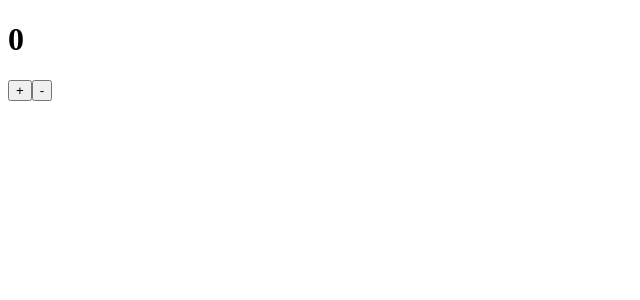
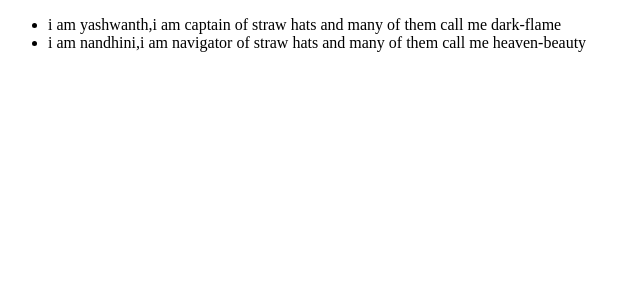
Before and after one commit to Yash-D-Wanth/vite, a React (Vite) app in the folder vite-project/: page / in a window 1280 px wide. Shown: the top 300 px of the page, without its empty margins (0-640 px from the left). Built offline with nearby package versions, Linux system fonts and the light colour scheme.

Commit message:
mapping and methods as props

```diff
--- a/vite-project/src/App.jsx
+++ b/vite-project/src/App.jsx
@@ -1,8 +1,10 @@
 // import { useState } from 'react'
 // import Props from './function/Props'
 // import State from './function/State'
-import Counter from './function/counter/Counter'
+// import Counter from './function/counter/Counter'
 import './App.css'
+import ParentMap from './function/mapping/ParentMap'
+// import ParentComponent from './function/method/ParentComponent'
 
 function App() {
 
@@ -14,7 +16,9 @@ function App() {
     </Props>
     <Props name="nandhini"/> */}
     {/* <State/> */}
-    <Counter/>
+    {/* <Counter/> */}
+    {/* <ParentComponent/> */}
+    <ParentMap/>
     </>
   )
 }
--- /dev/null
+++ b/vite-project/src/function/mapping/ChildMap.jsx
@@ -0,0 +1,7 @@
+export default function ChildMap({person}){
+    return(
+        <>
+        <li>i am {person.name},i am {person.role} of straw hats and many of them call me {person.nickname}</li>
+        </>
+    )
+}
--- /dev/null
+++ b/vite-project/src/function/mapping/ParentMap.jsx
@@ -0,0 +1,27 @@
+import react from 'react'
+import ChildMap from './ChildMap'
+export default function ParentMap(){
+    let persons=[
+        {
+            id:1,
+            name:"yashwanth",
+            role:"captain",
+            nickname:"dark-flame"
+        },
+        {
+            id:2,
+            name:"nandhini",
+            role:"navigator",
+            nickname:"heaven-beauty"
+        }
+    ]
+    return(
+        <>
+        <ul>
+            {persons.map(person=>(
+            <ChildMap key={person.id} person={person}/>
+        ))}
+        </ul>
+        </>
+    )
+}
--- /dev/null
+++ b/vite-project/src/function/method/ParentComponent.jsx
@@ -0,0 +1,13 @@
+import { useState } from 'react'
+import ChildComponent from './ChildComponent'
+export default function ParentComponent(){
+    const [user,setUser]=useState("yashwanth")
+    const display=(name)=>{
+        alert(`hi ${user} from ${name}`)
+    }
+    return(
+        <>
+            <ChildComponent from={display}/>
+        </>
+    )
+}
```
Also changed, not shown: vite-project/src/function/method/ChildComponent.jsx (added, +8 -0 lines).
